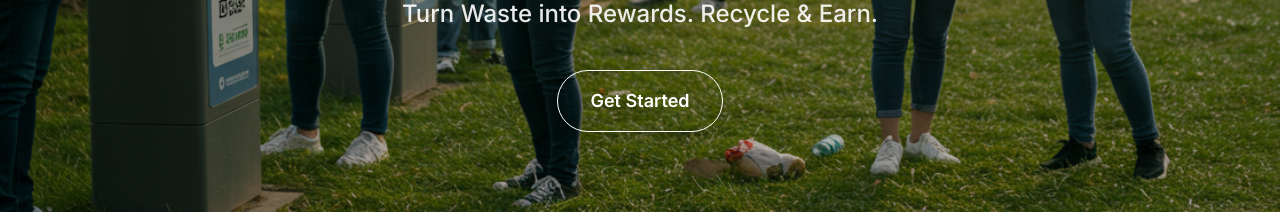
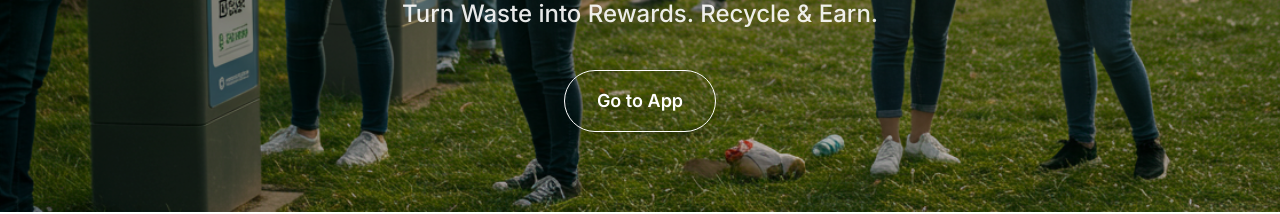
Before and after one commit to oguzhaangumuss/Website-VeSustain, a Next.js app: page / in a window 1280 px wide. Shown: the part 588-802 px from the top of the page. Built offline with nearby package versions, Linux system fonts and the light colour scheme.

Commit message:
Update Hero section CTA text to "Go to App"

```diff
--- a/src/components/sections/Hero.tsx
+++ b/src/components/sections/Hero.tsx
@@ -53,7 +53,7 @@ export default function Hero() {
             rel="noopener noreferrer"
             className="inline-block bg-transparent border border-white text-white px-8 py-4 rounded-full text-lg font-semibold hover:bg-primary-600 transition-colors shadow-lg hover:shadow-xl hover:shadow-primary-500/20"
           >
-            Get Started
+            Go to App
           </a>
         </motion.div>
       </div>
```
